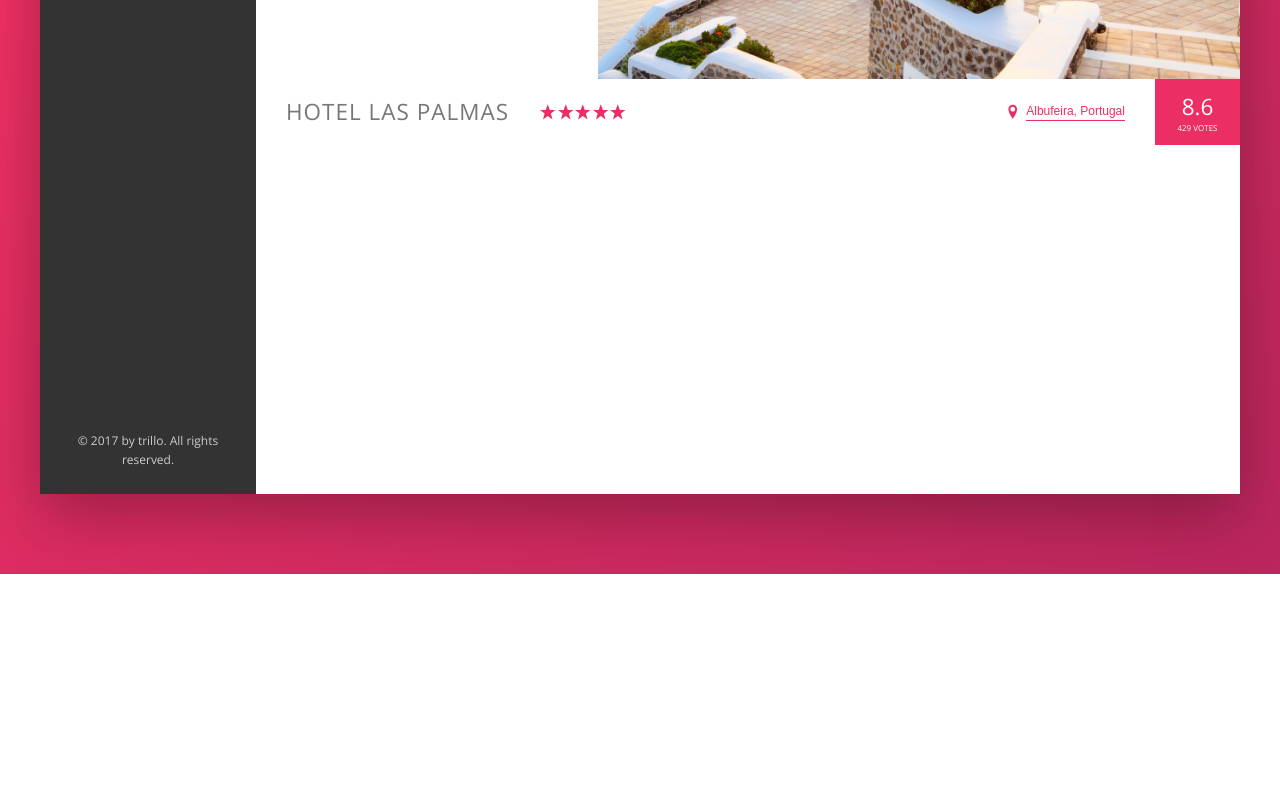
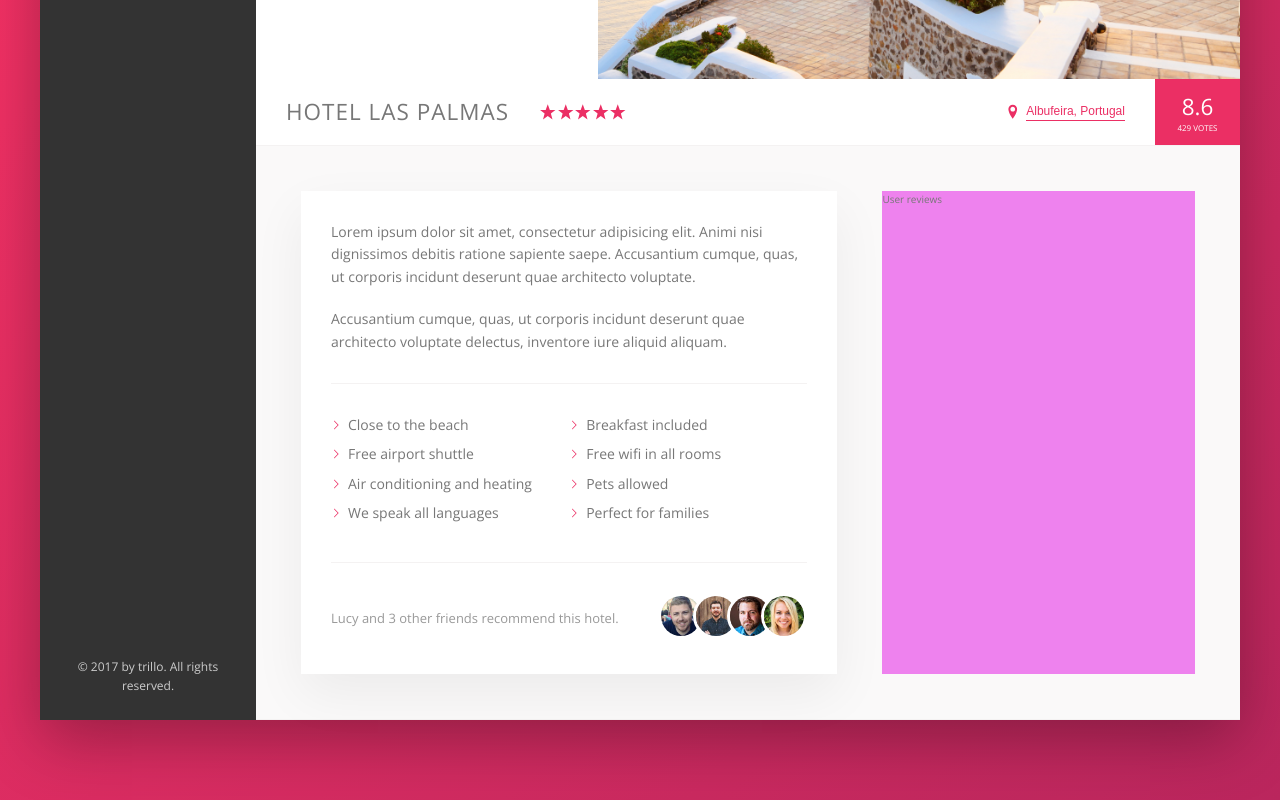
Before and after one commit to nanishipi/Trillo-Project, a website: page index.html in a window 1280 px wide. Shown: the part 456-1256 px from the top of the page. Before the commit the page ends 1030 px from the top, so only its background shows below. Drawn offline with nearby package versions, Linux system fonts and the light colour scheme.

Commit message:
description + overview finished

```diff
--- a/index.html
+++ b/index.html
@@ -153,6 +153,43 @@
               <div class="overview__rating-count">429 votes</div>
             </div>
           </div>
+
+          <div class="detail">
+            <div class="description">
+              <p class="paragraph">
+                Lorem ipsum dolor sit amet, consectetur adipisicing elit. Animi nisi dignissimos debitis ratione sapiente saepe. Accusantium cumque, quas, ut corporis incidunt deserunt quae architecto voluptate.
+              </p>
+              <p class="paragraph">
+                Accusantium cumque, quas, ut corporis incidunt deserunt quae architecto voluptate delectus, inventore iure aliquid aliquam.
+              </p>
+              <ul class="list">
+                <li class="list__item">Close to the beach</li>
+                <li class="list__item">Breakfast included</li>
+                <li class="list__item">Free airport shuttle</li>
+                <li class="list__item">Free wifi in all rooms</li>
+                <li class="list__item">Air conditioning and heating</li>
+                <li class="list__item">Pets allowed</li>
+                <li class="list__item">We speak all languages</li>
+                <li class="list__item">Perfect for families</li>
+              </ul>
+              <div class="recommend">
+                <p class="recommend__count">
+                  Lucy and 3 other friends recommend this hotel.
+                </p>
+                <div class="recommend__friends">
+                  <img src="img/user-3.jpg" alt="Friend 1" class="recommend__photo">
+                  <img src="img/user-4.jpg" alt="Friend 2" class="recommend__photo">
+                  <img src="img/user-5.jpg" alt="Friend 3" class="recommend__photo">
+                  <img src="img/user-6.jpg" alt="Friend 4" class="recommend__photo">
+                </div>
+              </div>
+            </div>
+
+            <div class="user-reviews">
+              User reviews
+            </div>
+          </div>
+
         </main>
       </div>
     </div>
--- a/sass/_base.scss
+++ b/sass/_base.scss
@@ -13,6 +13,9 @@
     --color-grey-dark-3: #999;
 
     --shadow-dark: 0 2rem 6rem rgba(0, 0, 0, .3);
+    --shadow-light: 0 2rem 5rem rgba(0,0,0,.06);
+
+    --line: 1px solid var(--color-grey-light-2);
 }
 
 * {
--- a/sass/_components.scss
+++ b/sass/_components.scss
@@ -311,3 +311,76 @@
         box-shadow: none;
     }
 }
+
+////////////////////////////////////////
+// PARAGRAPH
+.paragraph:not(:last-of-type) {
+    margin-bottom: 2rem;
+}
+
+////////////////////////////////////////
+// LIST
+.list {
+    list-style: none;
+    margin: 3rem 0;
+    padding: 3rem 0;
+    border-top: var(--line);
+    border-bottom: var(--line);
+
+    display: flex;
+    flex-wrap: wrap;
+
+    &__item {
+        flex: 0 0 50%;
+        margin-bottom: .7rem;
+    }
+
+    &__item:before {
+        content: "";
+        display: inline-block;
+        height: 1rem;
+        width: 1rem;
+        margin-right: .7rem;
+
+        // Older browsers
+        //background-image: url(../img/chevron-thin-right.svg);
+        //background-size: cover;
+
+        //Newer browsers - masks
+        background-color: var(--color-primary);
+        -webkit-mask-image: url(../img/chevron-thin-right.svg);
+        -webkit-mask-size: cover;
+        mask-image: url(../img/chevron-thin-right.svg);
+        mask-size: cover;
+    }
+}
+
+////////////////////////////////////////
+// RECOMMEND
+.recommend {
+    font-size: 1.3rem;
+    color: var(--color-grey-dark-3);
+
+    display: flex;
+    align-items: center;
+
+    &__count {
+        margin-right: auto;
+    }
+
+    &__friends {
+
+    }
+
+    &__photo {
+        box-sizing: content-box;
+        height: 4rem;
+        width: 4rem;
+        border-radius: 50%;
+        border: 3px #fff solid;
+
+        &:not(:last-child) {
+            margin-right: -1.5rem;
+        }
+    }
+}
--- a/sass/_layout.scss
+++ b/sass/_layout.scss
@@ -11,7 +11,7 @@
     font-size: 1.4rem;
     height: 7rem;
     background-color: #fff;
-    border-bottom: 1px solid var(--color-grey-light-2);
+    border-bottom: var(--line);
     display: flex;
     justify-content: space-between;
     align-items: center;
@@ -32,6 +32,25 @@
 .hotel-view {
     background-color: #fff;
     flex: 1;
+}
 
-    height: 80rem;
+.detail {
+    display: flex;
+    padding: 4.5rem;
+    background-color: var(--color-grey-light-1);
+    border-bottom: var(--line);
 }
+
+.description {
+    font-size: 1.4rem;
+    background-color: #fff;
+    box-shadow: var(--shadow-light);
+    padding: 3rem;
+    flex: 0 0 60%;
+    margin-right: 4.5rem;
+}
+
+.user-reviews {
+    background-color: violet;
+    flex: 1;
+}
```
Also changed, not shown: css/style.css, 1 other file.
